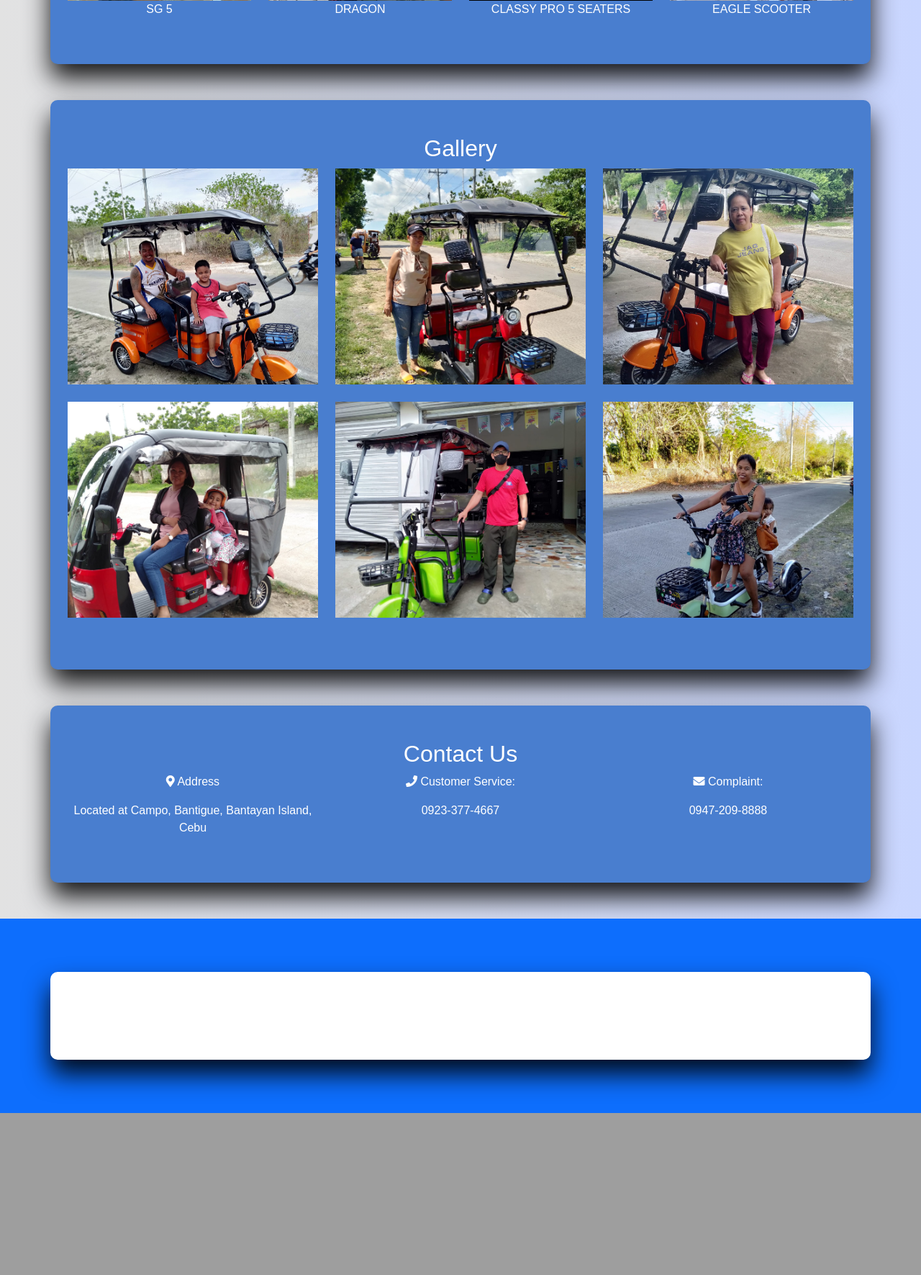
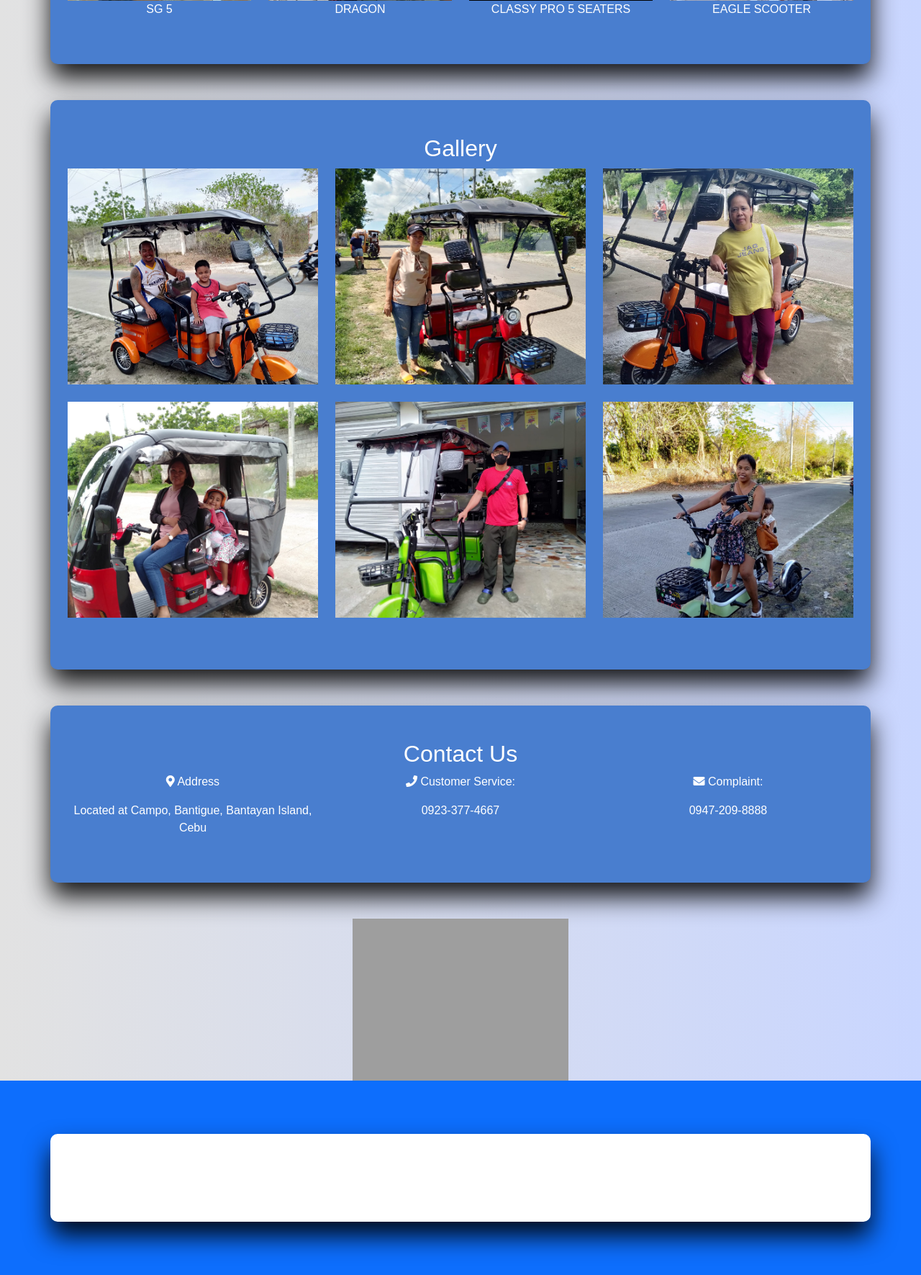
Before and after one commit to Chingfu20/POSJiSuEbike, a PHP site: page / in a window 1280 px wide. Shown: the part 1601-3372 px from the top of the page at 72% size. Before the commit the page ends 3147 px from the top, so only its background shows below. Run offline with PHP 8.4, Linux system fonts and the light colour scheme; some libraries are stand-ins or nearby versions; grey boxes are pictures that could not be loaded.

Commit message:
Update index.php

```diff
--- a/index.php
+++ b/index.php
@@ -141,6 +141,12 @@
     </div>
 </div>
 
+<!-- Motorcycle animation with adjusted size -->
+<div class="text-center mt-4" data-aos="zoom-in">
+    <img src="assets/images/ride_01.gif" alt="Person driving a motorcycle" class="img-fluid" style="max-width: 300px; height: auto;">
+</div>
+
+
 
     <?php include('includes/footer.php'); ?>
 
```
